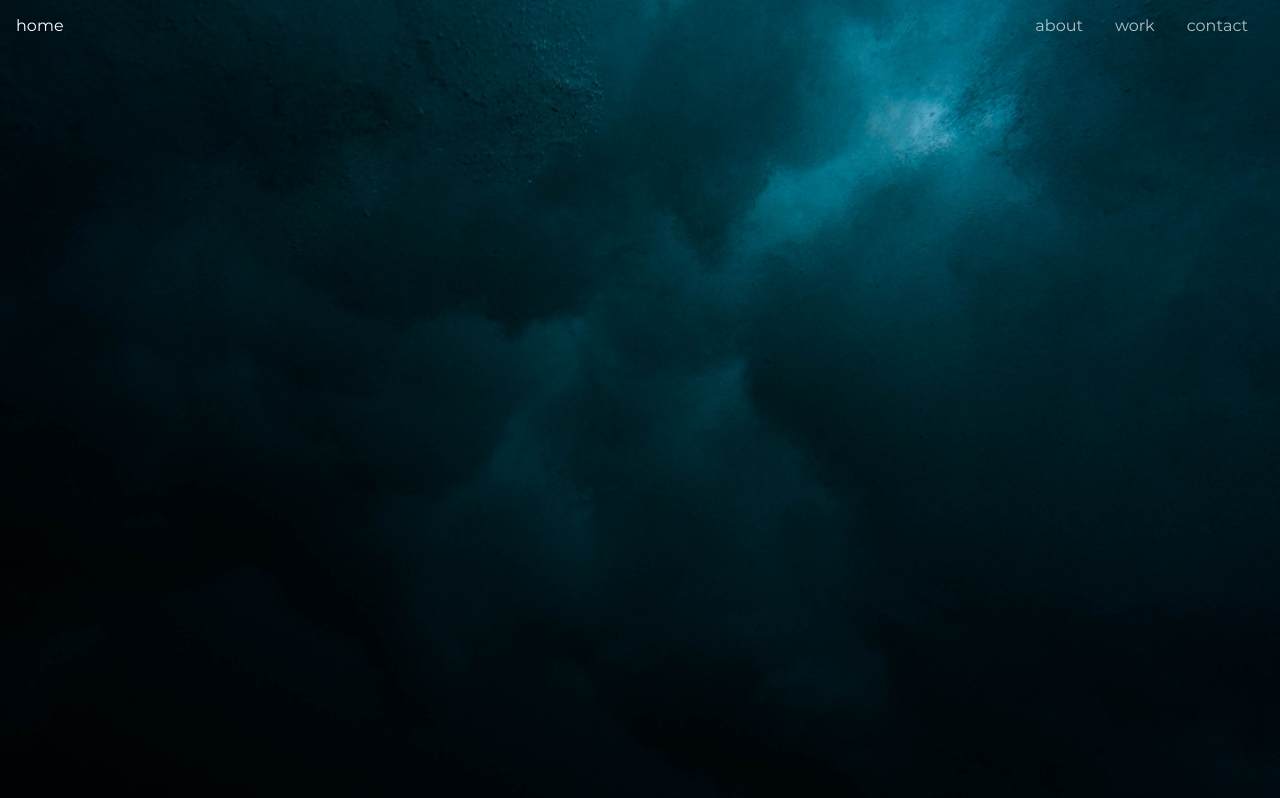
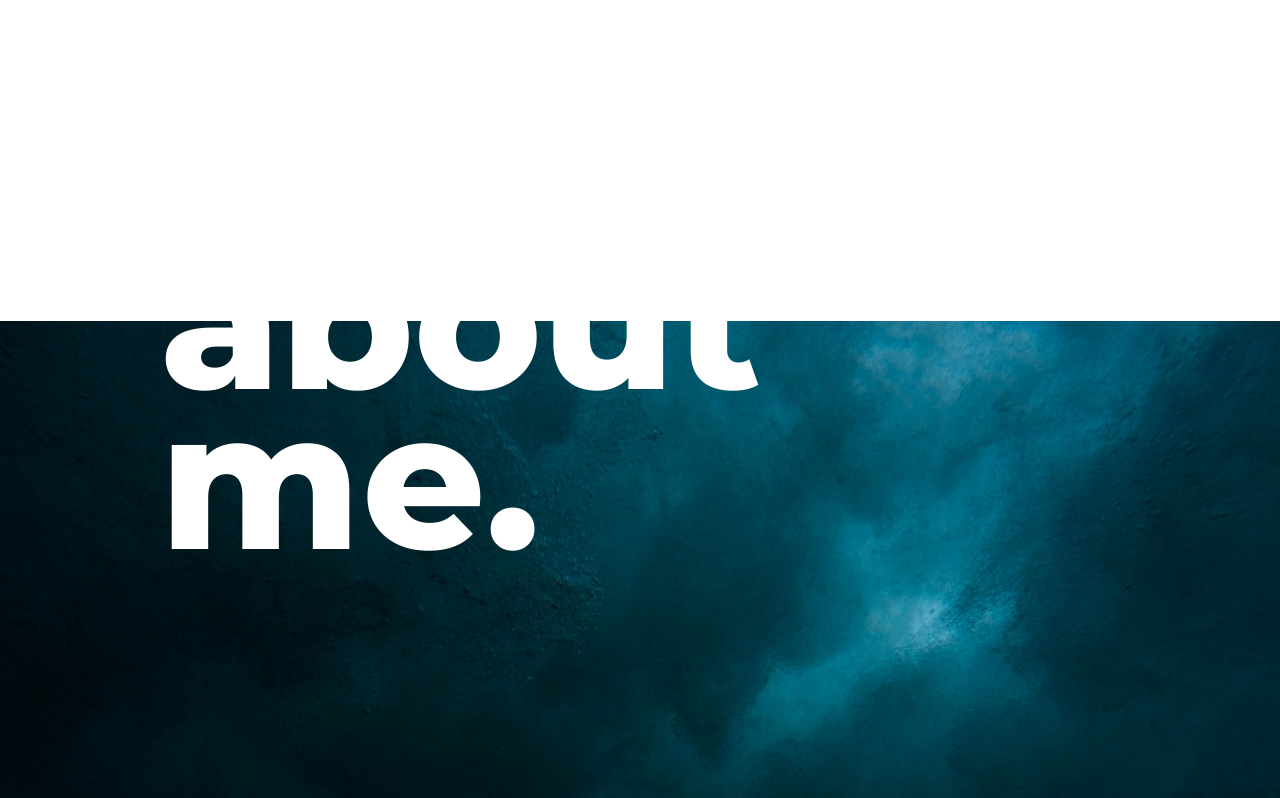
Before and after one commit to dylan-galbraith/portfolio, a React (Create React App) app: page /about in a window 1280 px wide. Shown: the top 798 px of the page. Built offline with nearby package versions, Linux system fonts and the light colour scheme.

Commit message:
Build and style about page

```diff
--- a/src/App.js
+++ b/src/App.js
@@ -1,6 +1,7 @@
 import { BrowserRouter, Route, Switch } from 'react-router-dom';
 import './App.scss';
 import NavBar from './components/NavBar';
+import About from './pages/About/About';
 import Home from './pages/Home/Home';
 
 function App() {
@@ -10,6 +11,7 @@ function App() {
         <NavBar />
         <Switch>
           <Route path='/' exact component={Home} />
+          <Route path='/about' component={About} />
         </Switch>
       </BrowserRouter>
     </div>
--- a/src/App.scss
+++ b/src/App.scss
@@ -8,27 +8,31 @@
   background-repeat: no-repeat;
   background-position: center;
   background-size: 120%;
+  background-attachment: fixed;
 }
 
 .nav {
   position: fixed;
   display: flex;
-  right: 1rem;
-  width: 100%;
-  justify-content: flex-end;
+  flex-direction: column;
+  width: 100vw;
+  align-items: flex-end;
+  padding: 1rem;
 
   &__link {
     text-decoration: none;
     text-align: right;
     padding: 1rem;
     opacity: 0.7;
+    width: fit-content;
     &:hover {
       opacity: 1;
     }
 
     &--home {
       position: fixed;
-      left: 0;
+      left: 2rem;
+      top: 1rem;
     }
   }
 }
--- a/src/components/NavBar.js
+++ b/src/components/NavBar.js
@@ -4,7 +4,7 @@ import { NavLink } from 'react-router-dom'
 export default function NavBar() {
   return (
     <nav className="nav">
-      <NavLink to='/' exact className="nav__link nav__link--home">home</NavLink>
+      <NavLink to='/' exact className="nav__link nav__link--home">dg</NavLink>
       <NavLink to='/about' className="nav__link">about</NavLink>
       <NavLink to='/work' className="nav__link">work</NavLink>
       <NavLink to='/contact' className="nav__link">contact</NavLink>
--- /dev/null
+++ b/src/pages/About/About.js
@@ -0,0 +1,16 @@
+import React from 'react'
+import './About.scss'
+import heroImage from '../../assets/images/about.png'
+
+export default function About() {
+  return (
+    <div className="about">
+      <div className="about__hero">
+        <h1 className="about__heading">about<br/>me.</h1>
+      </div>
+      <img className="about__image" src={heroImage} alt="" />
+      <p className="about__text">Hi! My name’s Dylan Galbraith, and I'm a full stack web developer with a caffeine addiction based out of Toronto, Ontario. As a full stack developer, I pride myself on building robust web applications with a user-friendly and intuitive interface, paired with a fast and efficient back-end. </p>
+      <p className="about__text">Please feel free to take a look through my portfolio and past work, and contact me with any questions you may have!</p>
+    </div>
+  )
+}
--- /dev/null
+++ b/src/pages/About/About.scss
@@ -0,0 +1,34 @@
+.about {
+  display: flex;
+  flex-direction: column;
+  align-items: center;
+  margin: 0 auto;
+  padding-bottom: 6rem;
+
+  &__hero {
+    display: flex;
+    width: 100vw;
+    align-items: center;
+    height: 100vh;
+  }
+
+  &__heading {
+    font-size: 12rem;
+    font-weight: 800;
+    line-height: 10rem;
+    padding-left: 10rem;
+  }
+
+  &__image {
+    width: 80vw;
+  }
+
+  &__text {
+    font-size: 1.8rem;
+    font-weight: 200;
+    line-height: 3rem;
+    text-align: justify;
+    width: 70vw;
+    padding-top: 4rem;
+  }
+}
```
Also changed, not shown: src/assets/images/about.png (added).
